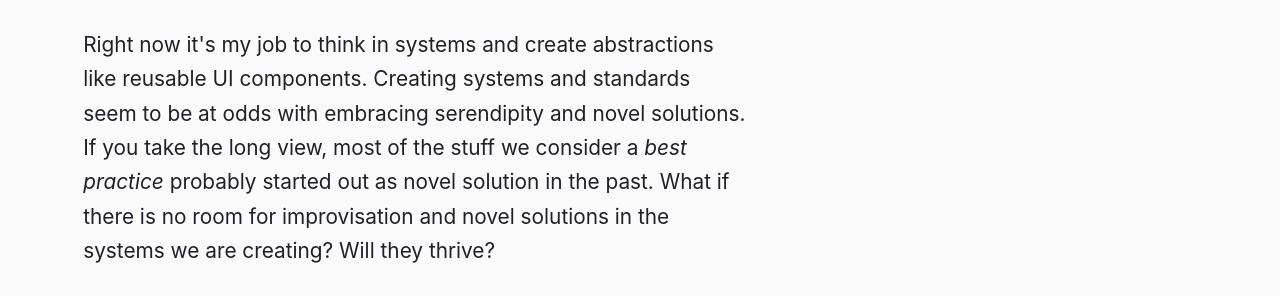
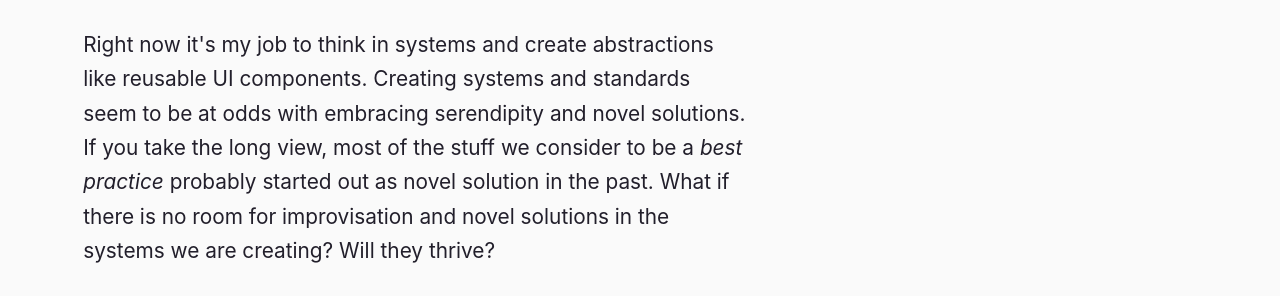
Before and after one commit to levimcg/levimcg.com, an Eleventy site: page src/posts/the-tangled-bank.md in a window 1280 px wide. Shown: the part 932-1228 px from the top of the page. Built offline with nearby package versions, Linux system fonts and the light colour scheme; Eleventy itself is replaced by a stand-in of ours; files that its build step writes are made by us from their sources; a script that the page names is missing.

Commit message:
Fixes typo

```diff
--- a/src/posts/the-tangled-bank.md
+++ b/src/posts/the-tangled-bank.md
@@ -8,6 +8,6 @@ I finished _Where Good Ideas Come From_ by Stephen Johnson a couple of weeks ago
 
 The _tangled bank_ is a reference from _Origin of Species_ where Darwin remarks on the diversity of systems in nature and how they thrive given the right circumstances.
 
-Right now it's my job to think in systems and create abstractions like reusable UI components. Creating systems and standards seem to be at odds with embracing serendipity and novel solutions. If you take the long view, most of the stuff we consider a _best practice_ probably started out as novel solution in the past. What if there is no room for improvisation and novel solutions in the systems we are creating? Will they thrive?
+Right now it's my job to think in systems and create abstractions like reusable UI components. Creating systems and standards seem to be at odds with embracing serendipity and novel solutions. If you take the long view, most of the stuff we consider to be a _best practice_ probably started out as novel solution in the past. What if there is no room for improvisation and novel solutions in the systems we are creating? Will they thrive?
 
 I am a designer and I enjoy creating consistency and order, but lately I feel like it's important to be building more tangled banks.
```
